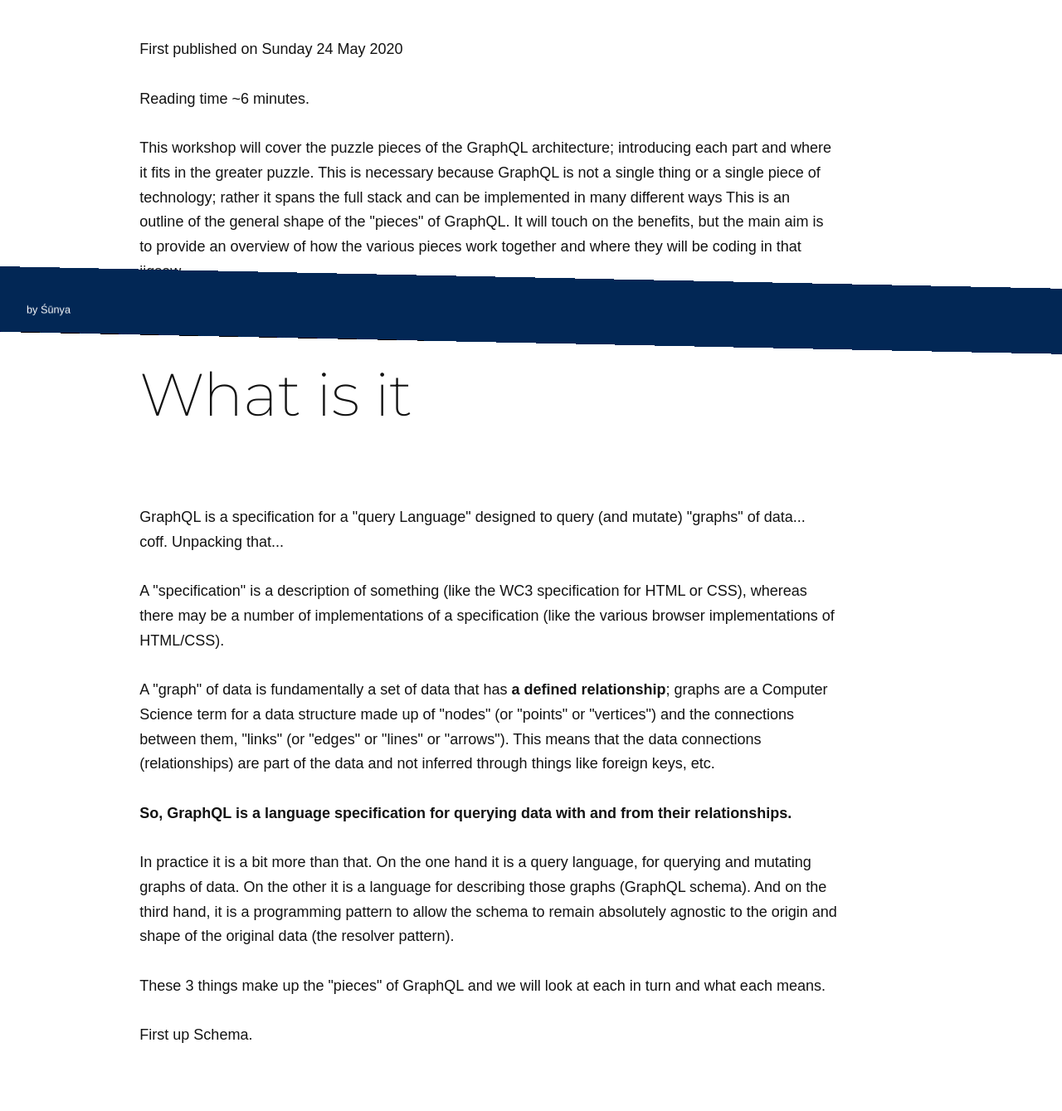
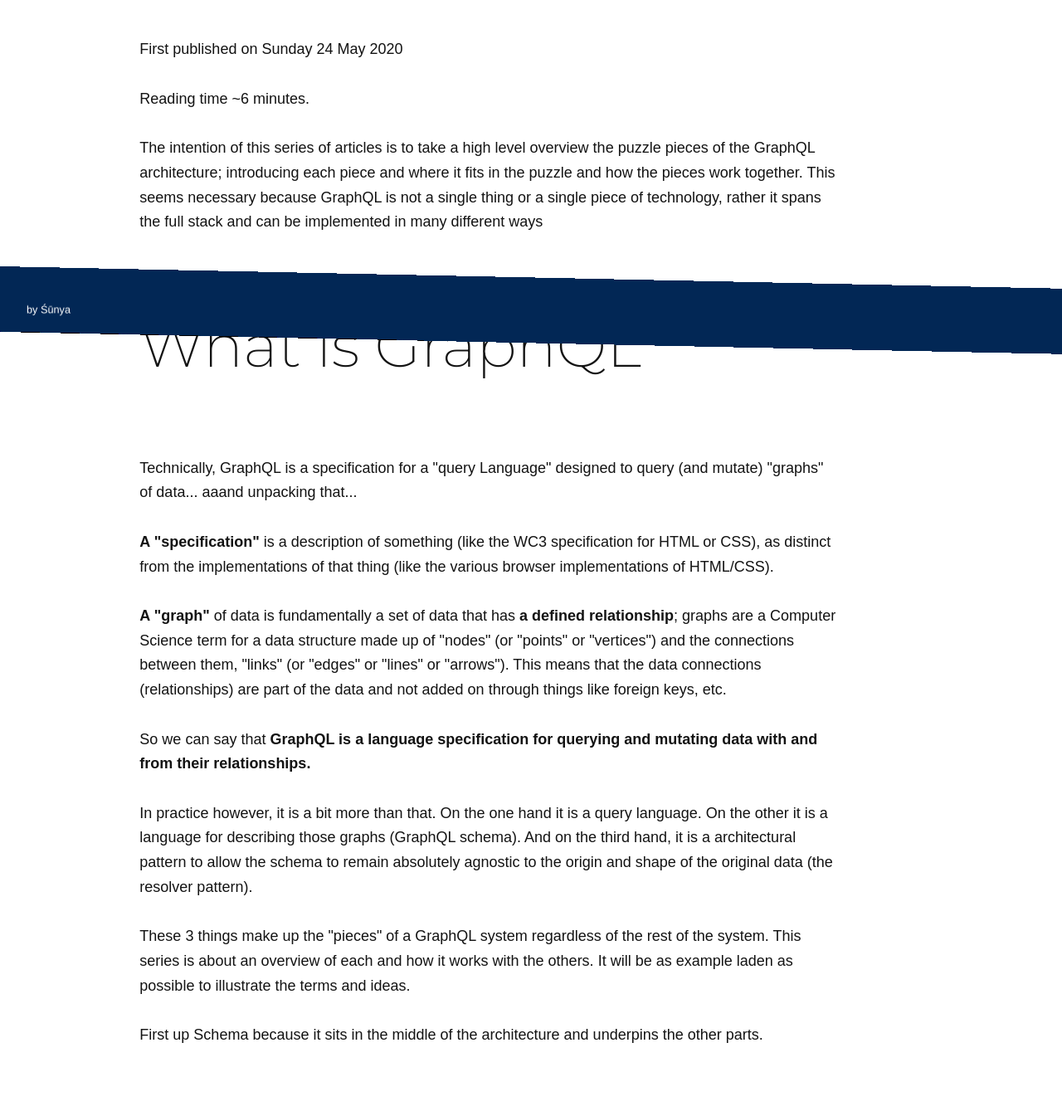
Before and after one commit to S-unya/zero-context, a Gatsby site: page /blog/IntroductionToGraphQl in a window 1280 px wide. Shown: the part 401-1740 px from the top of the page at 83% size. Built offline with nearby package versions, Linux system fonts and the light colour scheme; Gatsby itself is replaced by a stand-in of ours; some packages are replaced by stand-ins of ours.

Commit message:
Chore: graphql: Edit gql

````diff
--- a/src/pages/blog/IntroductionToGraphQl.md
+++ b/src/pages/blog/IntroductionToGraphQl.md
@@ -4,29 +4,28 @@
 headerImage: ../../assets/headers/tree-lines.png
 ---
 
-This workshop will cover the puzzle pieces of the GraphQL architecture; introducing each part and where it fits in the greater puzzle. This is necessary because GraphQL is not a single thing or a single piece of technology; rather it spans the full stack and can be implemented in many different ways
-This is an outline of the general shape of the "pieces" of GraphQL. It will touch on the benefits, but the main aim is to provide an overview of how the various pieces work together and where they will be coding in that jigsaw.
+The intention of this series of articles is to take a high level overview the puzzle pieces of the GraphQL architecture; introducing each piece and where it fits in the puzzle and how the pieces work together. This seems necessary because GraphQL is not a single thing or a single piece of technology, rather it spans the full stack and can be implemented in many different ways
 
-## What is it
+## What is GraphQL
 
-GraphQL is a specification for a "query Language" designed to query (and mutate) "graphs" of data... coff. Unpacking that...
+Technically, GraphQL is a specification for a "query Language" designed to query (and mutate) "graphs" of data... aaand unpacking that...
 
-A "specification" is a description of something (like the WC3 specification for HTML or CSS), whereas there may be a number of implementations of a specification (like the various browser implementations of HTML/CSS).
+**A "specification"** is a description of something (like the WC3 specification for HTML or CSS), as distinct from the implementations of that thing (like the various browser implementations of HTML/CSS).
 
-A "graph" of data is fundamentally a set of data that has **a defined relationship**; graphs are a Computer Science term for a data structure made up of "nodes" (or "points" or "vertices") and the connections between them, "links" (or "edges" or "lines" or "arrows"). This means that the data connections (relationships) are part of the data and not inferred through things like foreign keys, etc.
+**A "graph"** of data is fundamentally a set of data that has **a defined relationship**; graphs are a Computer Science term for a data structure made up of "nodes" (or "points" or "vertices") and the connections between them, "links" (or "edges" or "lines" or "arrows"). This means that the data connections (relationships) are part of the data and not added on through things like foreign keys, etc.
 
-**So, GraphQL is a language specification for querying data with and from their relationships.**
+So we can say that **GraphQL is a language specification for querying and mutating data with and from their relationships.**
 
-In practice it is a bit more than that. On the one hand it is a query language, for querying and mutating graphs of data. On the other it is a language for describing those graphs (GraphQL schema). And on the third hand, it is a programming pattern to allow the schema to remain absolutely agnostic to the origin and shape of the original data (the resolver pattern).
+In practice however, it is a bit more than that. On the one hand it is a query language. On the other it is a language for describing those graphs (GraphQL schema). And on the third hand, it is a architectural pattern to allow the schema to remain absolutely agnostic to the origin and shape of the original data (the resolver pattern).
 
-These 3 things make up the "pieces" of GraphQL and we will look at each in turn and what each means.
+These 3 things make up the "pieces" of a GraphQL system regardless of the rest of the system. This series is about an overview of each and how it works with the others. It will be as example laden as possible to illustrate the terms and ideas.
 
-First up Schema.
+First up Schema because it sits in the middle of the architecture and underpins the other parts.
 
 ## Schema
 
 The Schema in a GraphQL API is designed to be an "expressive shared language" between all parts of your stack and as such,
-the GraphQL Schema language has been specifically designed to expressively describe data - specifically, graphs of data. It has a really small but flexible syntax, with only a few very simple data types - called Scalar types.
+the GraphQL Schema language has been specifically designed to describe data - specifically, graphs of data. It has a really small but flexible syntax, with only a few very simple data types - called Scalar types.
 
 1. **Int**: A signed 32‐bit integer, e.g. `10`, `1000`, `26`, etc
 2. **Float**: A signed double-precision floating-point value, e.g. `3.14159`
@@ -37,7 +36,7 @@
 and 2 main structural types:
 
 1. **list** and
-1. **object**
+2. **object**
 
 Combined, these allow us to describe most structures of data. For the few situations where these are insufficient (e.g. Dates), it is usually possible to declare custom data types. There _are_ some other scalars and structural types (some of which we'll cover below) but these ones do the bulk of the work.
 
@@ -52,11 +51,11 @@
 }
 ```
 
-Firstly we declare a `type` and name it `Person`. The most basic components of a schema are **object** types, which describe an object you can fetch from your API, and what fields it has. Our `Person` is an object with a `name`, `age` and some `hobbies`... The `name` is a string, as you might expect, and age is a number (`Int`) as you might expect. For `hobbies`, we wanted to allow our `Person` to be passionate about more than one thing, so we allow them to name more than one by using the **list** structure and setting the hobby name to be a string.
+Firstly we declare a new `type` and name it `Person`. The most fundamental components of a schema are **object** types, which describe a number of related fields that you can fetch from your API - this is a small graph. Our `Person` is an object with a `name`, `age` and some `hobbies`... The `name` is a string, as you might expect, and age is a number (`Int`) as you might expect. For `hobbies`, we wanted to allow our `Person` to be passionate about more than one thing, so we allow them to have more than one hobby `String` by using the **list** structure.
 
-In Schema language everything is optional unless we specifically say it is required and so far we have not required the people of our system to have names, hobbies or even an age, but because we want to be able to uniquely identify them, we use the built in `ID` type to describe a unique identifier, and we indicate that this is required with a `!`.
+In Schema language everything is optional unless we specifically say it is required and so far we have not required the people of our system to have names, hobbies or even an age, but because we want each `Person` that we create to be uniquely identifiable, we use the built in `ID` type to describe a unique identifier, and we indicate that this is required with a `!`.
 
-So you can see that it is relatively easy to understand and describe these types. So far this is not much different from a `Person` table in a database... but as the people in our system tend to be very outgoing, they make a lot of friends from different neighbourhoods.
+So you can see that we can achieve a lot with relatively simple set of "scalar" types. So far this is not much different from a `Person` table in a database... but as the people in our system tend to be very outgoing, they make a lot of friends from different neighbourhoods.
 
 ```gql
 type Person {
````
